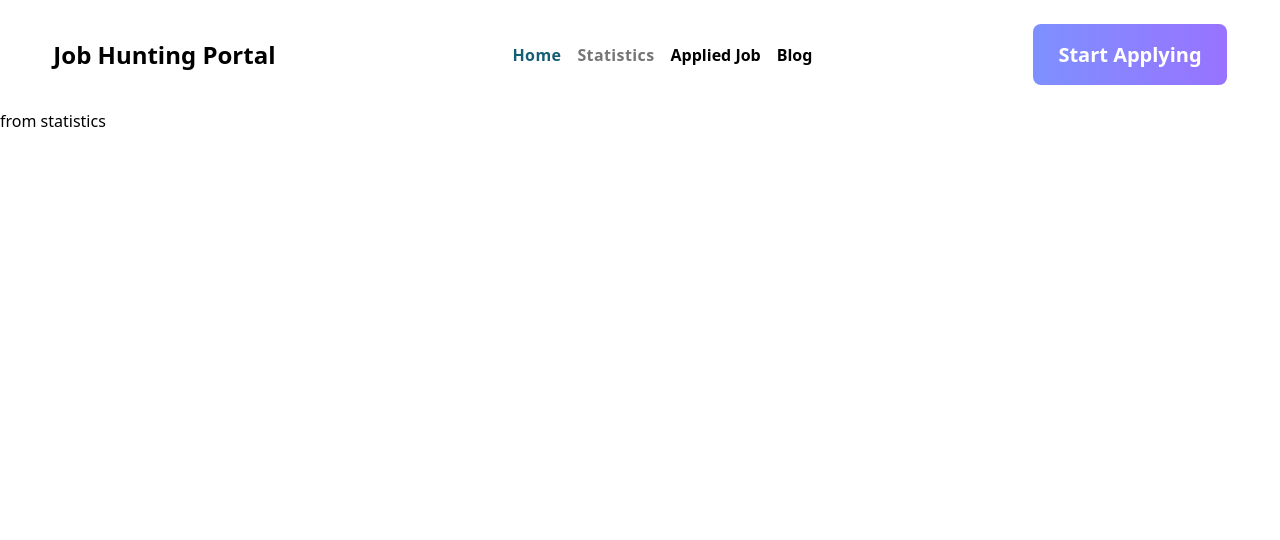
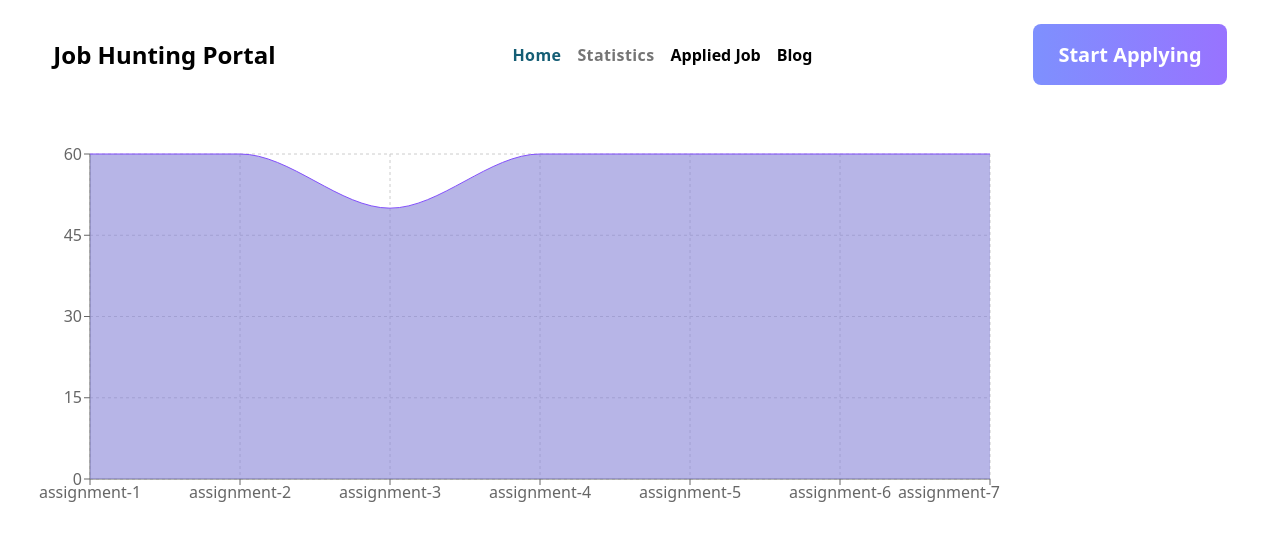
Before and after one commit to habib-N19/Job-hunting-Portal, a React (Vite) app: page /statistics in a window 1280 px wide. Shown: the top 540 px of the page. Built offline with nearby package versions, Linux system fonts and the light colour scheme.

Commit message:
added a rechart in statistics page

```diff
--- a/package.json
+++ b/package.json
@@ -16,6 +16,7 @@
     "react": "^18.2.0",
     "react-dom": "^18.2.0",
     "react-router-dom": "^6.10.0",
+    "recharts": "^2.5.0",
     "sort-by": "^1.2.0"
   },
   "devDependencies": {
--- a/src/components/Statistics/Statistics.jsx
+++ b/src/components/Statistics/Statistics.jsx
@@ -1,7 +1,30 @@
 import React from 'react'
+import { AreaChart, Area, XAxis, YAxis, CartesianGrid, Tooltip } from 'recharts'
 
-const Statistics = () => {
-  return <div>from statistics</div>
+const SimpleAreaChart = () => {
+  const assignmentsMarks = [
+    { assignment: 'assignment-1', mark: 60 },
+    { assignment: 'assignment-2', mark: 60 },
+    { assignment: 'assignment-3', mark: 50 },
+    { assignment: 'assignment-4', mark: 60 },
+    { assignment: 'assignment-5', mark: 60 },
+    { assignment: 'assignment-6', mark: 60 },
+    { assignment: 'assignment-7', mark: 60 }
+  ]
+  return (
+    <AreaChart
+      width={1000}
+      height={400}
+      data={assignmentsMarks}
+      margin={{ top: 45, right: 10, left: 30, bottom: 0 }}
+    >
+      <CartesianGrid strokeDasharray='3 3' />
+      <XAxis dataKey='assignment' />
+      <YAxis />
+      <Tooltip />
+      <Area type='monotone' dataKey='mark' stroke='#824ffb' fill='#8884d8' />
+    </AreaChart>
+  )
 }
 
-export default Statistics
+export default SimpleAreaChart
```
Also changed, not shown: 1 other file (tests, documents, lock files or other folders).
